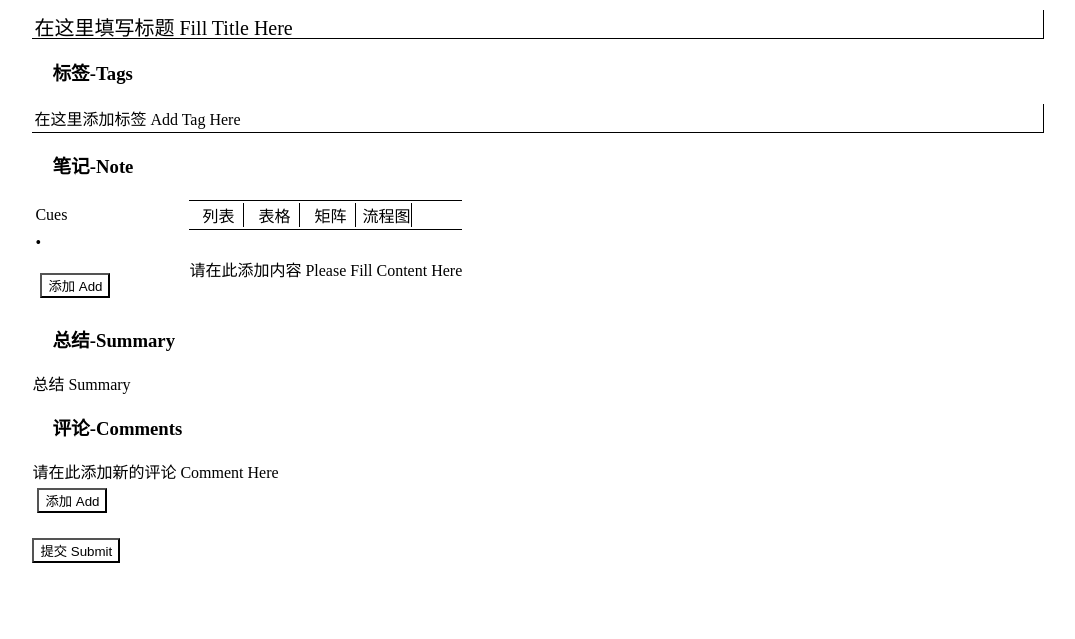
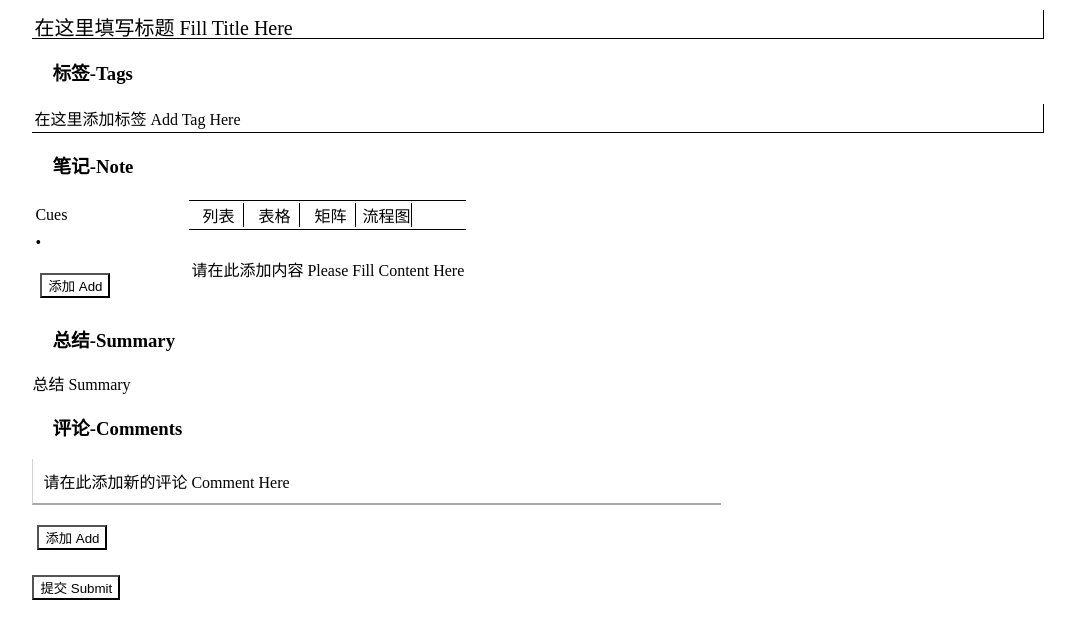
Before and after one commit to LechenDai43/NoteApp, a PHP site: page /pages/create/note-create.php in a window 1280 px wide. Shown: the part 132-771 px from the top of the page, without its empty margins (102-1177 px from the left). Run offline with PHP 8.4, Linux system fonts and the light colour scheme.

Commit message:
more css for note creation

```diff
--- a/css/create.css
+++ b/css/create.css
@@ -149,6 +149,49 @@ h3 {
 .note-root-left-column {
     width: 150px;
 }
+
+.note-process-input-field {
+    width: 35px;
+    border: 2px lightblue groove;
+    margin-left: 10px;
+    margin-right: 10px;
+}
+
+.note-process-input-number {
+    align-items: center;
+    display: flex;
+
+}
+
+.note-process-main-container {
+    align-items: center;
+    display: flex;
+}
+
+.note-process-single-process {
+    width: 75px;
+    height: 150px;
+    overflow: auto;
+}
+
+.note-process-input-error {
+    height: 10px;
+    margin-bottom: 5px;
+    font-size: 9px;
+}
+
+.note-content-p {
+    padding: 2px;
+}
+
+.note-comment-content {
+    width: 66%;
+    padding: 10px;
+    border-bottom: 2px double darkgray;
+    border-left: 1px solid lightgray;
+    margin-bottom: 15px;
+}
+
 <!-- end for note-create.php -->
 
 <!-- css for entry-create.php -->
--- a/javascript/note-create-js.js
+++ b/javascript/note-create-js.js
@@ -73,7 +73,7 @@ function addProcess() {
         if (i != 2) {
             var arrow = document.createElement("img");
             arrow.setAttribute("src", "../../image/note-process-arrow.png");
-            arrow.setAttribute("height", "40");
+            arrow.setAttribute("height", "25");
             arrow.classList.add("note-process-arrow");
             main.append(arrow);
         }
@@ -108,7 +108,7 @@ function changeProcessNumber(event) {
             for (total; total < num; total++) {
                 var arrow = document.createElement("img");
                 arrow.setAttribute("src", "../../image/note-process-arrow.png");
-                arrow.setAttribute("height", "40");
+                arrow.setAttribute("height", "25");
                 arrow.classList.add("note-process-arrow");
                 main.append(arrow);
                 var box = document.createElement("div");
```
